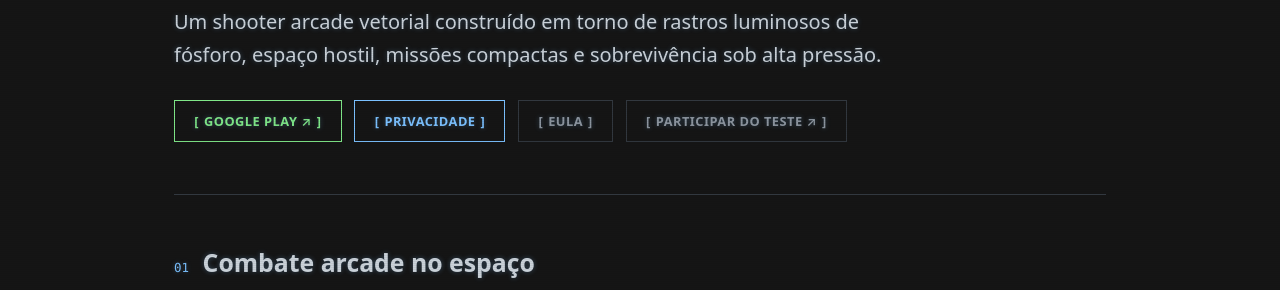
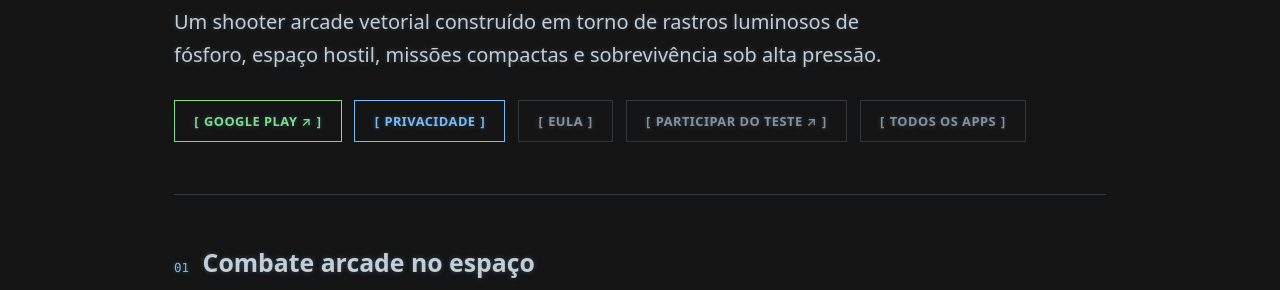
Before and after one commit to MOTHblank/mothblank.github.io, a Jekyll site: the page built from pt-BR/phosphor-archive.html, in a window 1280 px wide and 1400 px high, scrolled down 248 px. Shown: the part 148-438 px from the top of the window. Built offline with Jekyll 4.4.1, drawn with Linux system fonts in a browser that asks for light colours; some of the changed text lies outside the part shown.

Commit message:
Use app manifest on pt-BR/phosphor-archive.html

```diff
--- a/pt-BR/phosphor-archive.html
+++ b/pt-BR/phosphor-archive.html
@@ -15,7 +16,7 @@
     <div class="product-kicker phosphor-accent">JOGO ANDROID · TESTE ABERTO</div>
     <h1>Phosphor Archive</h1>
     <p class="product-lede">Um shooter arcade vetorial construído em torno de rastros luminosos de fósforo, espaço hostil, missões compactas e sobrevivência sob alta pressão.</p>
-    <div class="product-actions"><a href="https://play.google.com/store/apps/details?id=com.mothblank.phosphorarchive" class="btn btn-store" target="_blank" rel="noopener noreferrer">Google Play ↗</a><a href="/pt-BR/privacy-phosphor.html" class="btn btn-primary">Privacidade</a><a href="/pt-BR/eula-phosphor.html" class="btn btn-secondary">EULA</a><a href="https://groups.google.com/g/mothblankdev" class="btn btn-secondary" target="_blank" rel="noopener noreferrer">Participar do teste ↗</a></div>
+    {% include product-actions.html lang=page.lang %}
 </section>
 <section class="product-section">
     <div class="section-heading phosphor-heading"><span>01</span><h2>Combate arcade no espaço</h2></div>
@@ -34,6 +35,6 @@
 <section class="product-section">
     <div class="section-heading phosphor-heading"><span>03</span><h2>Políticas</h2></div>
     <p>Phosphor Archive possui páginas próprias de privacidade e licença para a versão Android.</p>
-    <div class="product-actions"><a href="/pt-BR/privacy-phosphor.html" class="text-cta phosphor-text-cta">Política de Privacidade →</a><a href="/pt-BR/eula-phosphor.html" class="text-cta phosphor-text-cta">EULA →</a></div>
+    {% include product-policy-links.html lang=page.lang %}
 </section>
 </main>
```
Also changed, not shown: other parts of pt-BR/phosphor-archive.html (+1 -0 lines).
